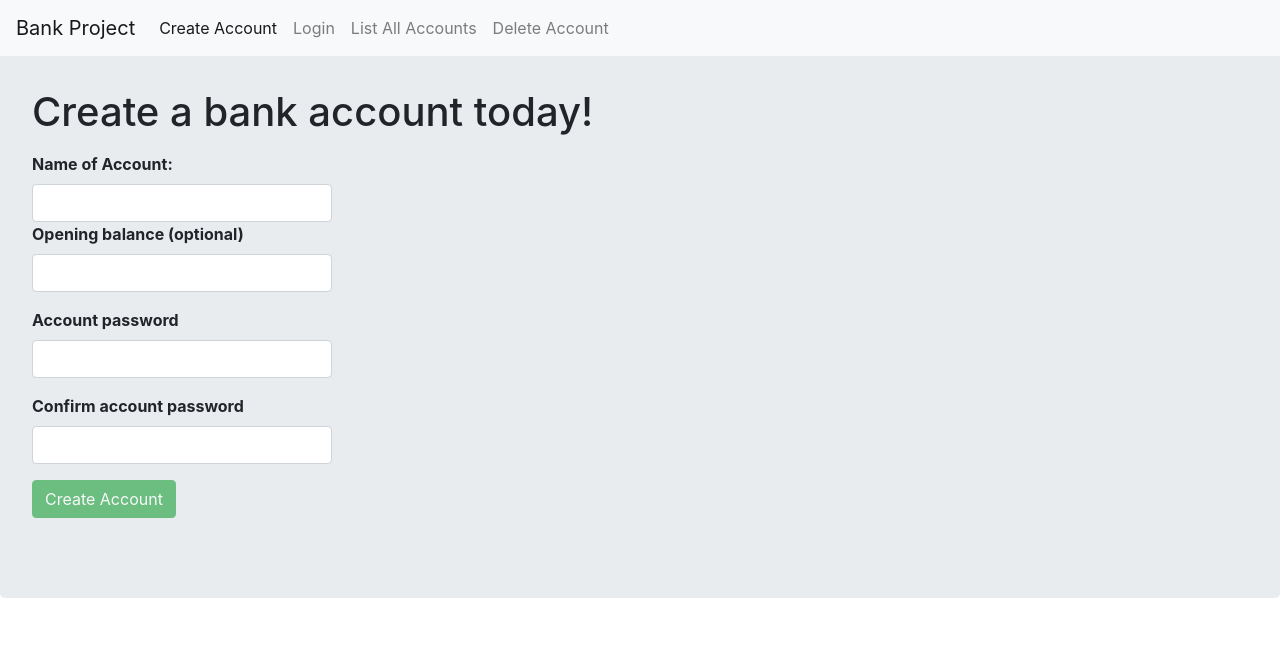
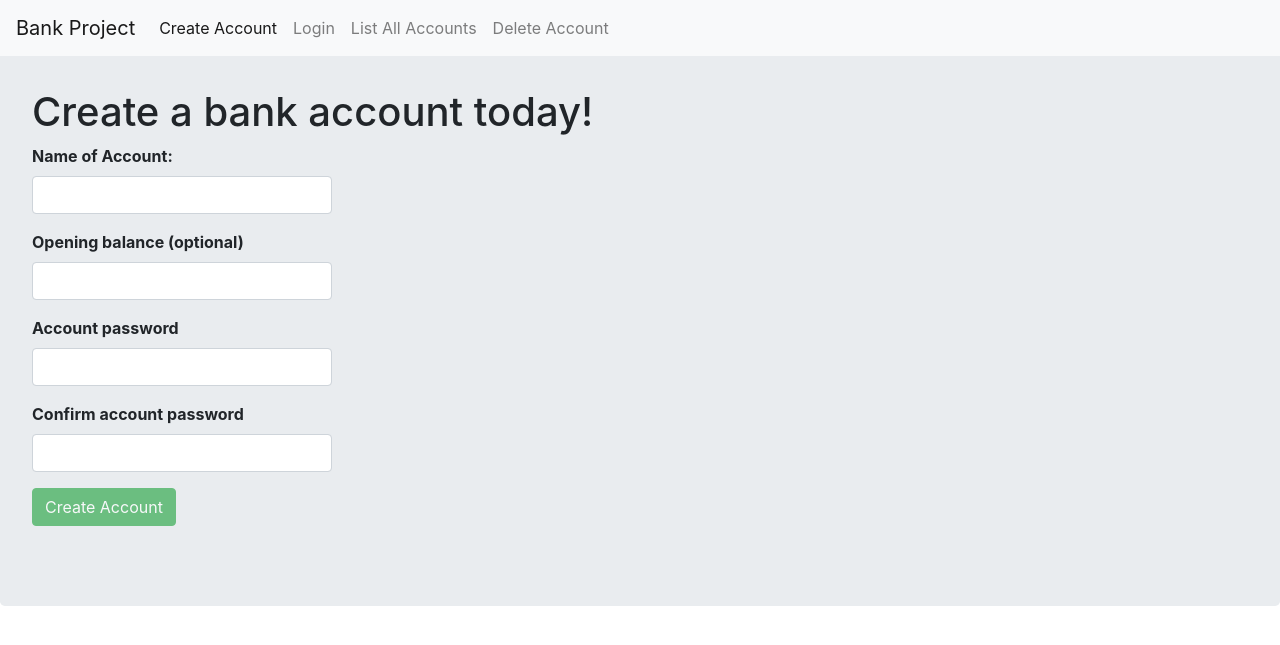
Before and after one commit to Alex-ley/Flask-banking-app, a Flask app: page /create_account in a window 1280 px wide. Shown: the top 645 px of the page. Run offline with Flask 2, Linux system fonts and the light colour scheme; some libraries are stand-ins or nearby versions.

Commit message:
testing different styles & floats

```diff
--- a/templates/create_account.html
+++ b/templates/create_account.html
@@ -6,12 +6,12 @@
           <form method="POST">
             {{ form.hidden_tag()}}
             <div class="form-group" style="max-width: 450px;">
-              <strong style="max-width: 300px; float: left;">
+              <strong style="max-width: 300px;">
                 {{ form.name.label }}
               </strong>
-              {{ form.name(class="form-control", style="max-width: 300px; clear: both; float: left;") }} <span id="name-checker" style="float: left;"></span>
+              {{ form.name(class="form-control", style="max-width: 300px; padding-right: 5px;") }} <span id="name-checker" style="float: left;"></span>
             </div>
-            <div class="form-group" style="clear: both; max-width: 300px;">
+            <div class="form-group" style="max-width: 300px;">
               <strong>
                 {{ form.balance.label }}
               </strong>
```
